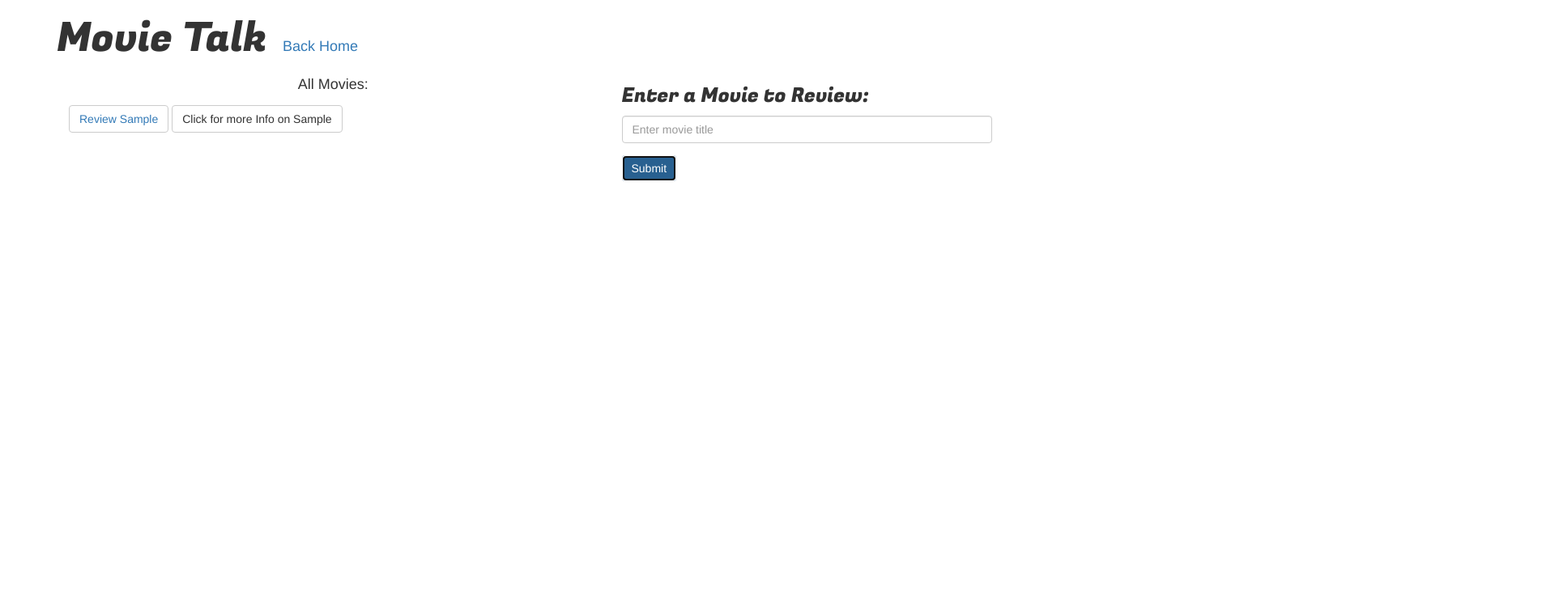
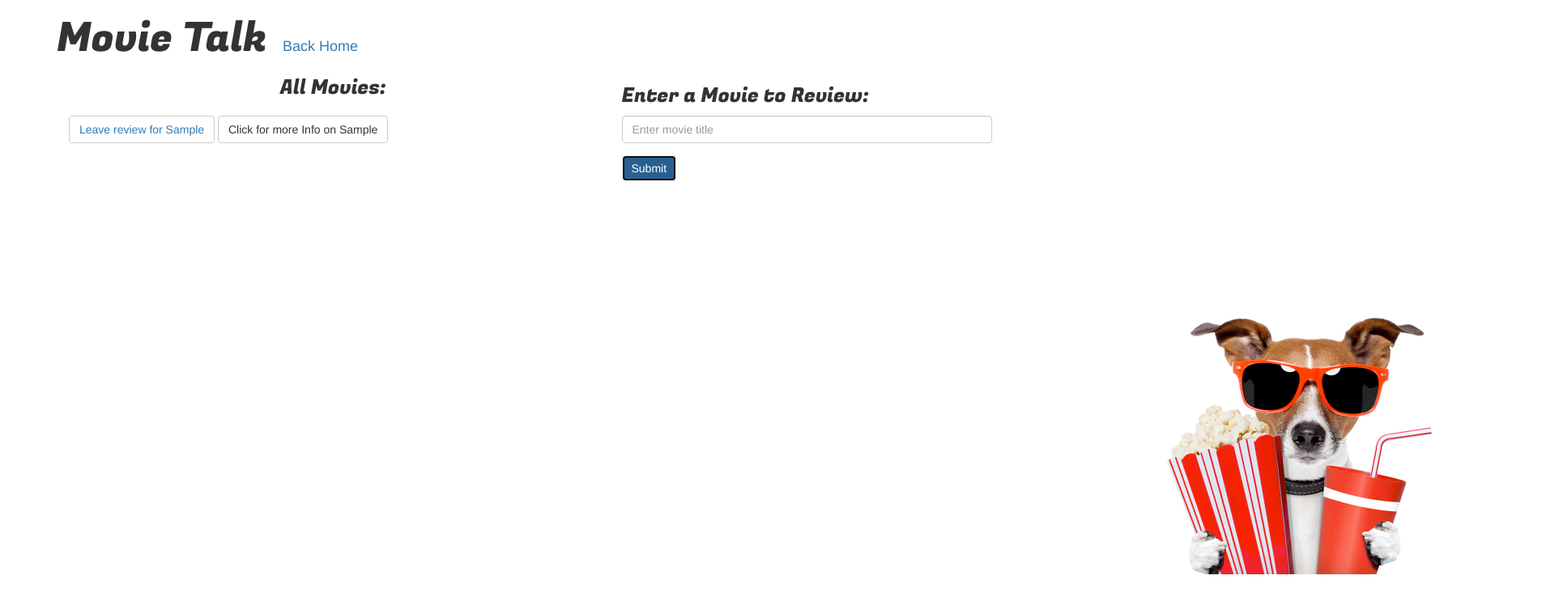
Before and after one commit to jocelynalsdorf/movies-angular, a plain HTML site: page index.html at #!/movies in a window 1280 px wide. Both pictures are taken after typing "Sample" into the empty fields and a click on the button "Submit". Shown: the whole page at 81% size, 1920 px wide, since content can reach past the window. Drawn offline with nearby package versions, Linux system fonts and the light colour scheme.

```diff
--- a/css/app.css
+++ b/css/app.css
@@ -23,6 +23,10 @@
   background-color: tomato;
   border:none;
 }
+.btn-default {
+  margin-top:5px;
+  margin-bottom: 5px;
+}
 span {
   font-size:18px;
 }
@@ -36,7 +40,11 @@ span {
   background-color:#EBEBEB;
 
 }
-
+.dog-img {
+  position: absolute;
+  top:265px;
+  left: 535px;
+}
 .margin-top-20 {
   margin-top:10px;
 }
--- a/partials/movies.html
+++ b/partials/movies.html
@@ -2,10 +2,10 @@
 
   <div class="row">
     <div ng-show="movies.length" class="col-md-7 all-movies-list">
-      <h4 class="text-center">All Movies:</h4>
+      <h4 class="text-center sub-title">All Movies:</h4>
       <ul>
         <li ng-repeat="movie in movies">
-          <button class="btn btn-default"><a ui-sref="movies.reviews({movieId: movie.id})">Review {{movie.title}}</a></button>
+          <button class="btn btn-default"><a ui-sref="movies.reviews({movieId: movie.id})"> Leave review for {{movie.title}}</a></button>
           <button class="btn btn-default" movie-search>Click for more Info on {{movie.title}}</button>
           <!--hidden div for movie data -->
           <div id="hidden-movie-data" class="movie-card border-radius margin-top-20" ng-show="showMovieDetails">
@@ -57,6 +57,7 @@
       </div><!--end of add movie form div-->
 
       <div ui-view="body"></div>
+      <img class="dog-img" src="imgs/dog.jpg"/>
     </div><!-- end of col-md-6-right -->
 
 
```
Also changed, not shown: imgs/screenshot1.png (added), 1 other file.
